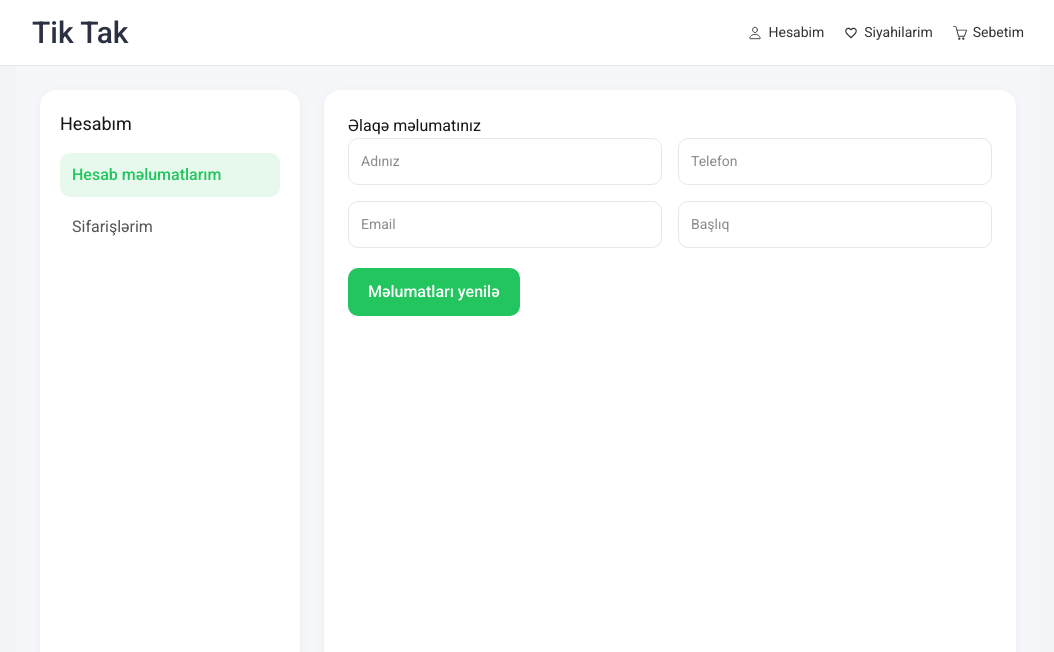
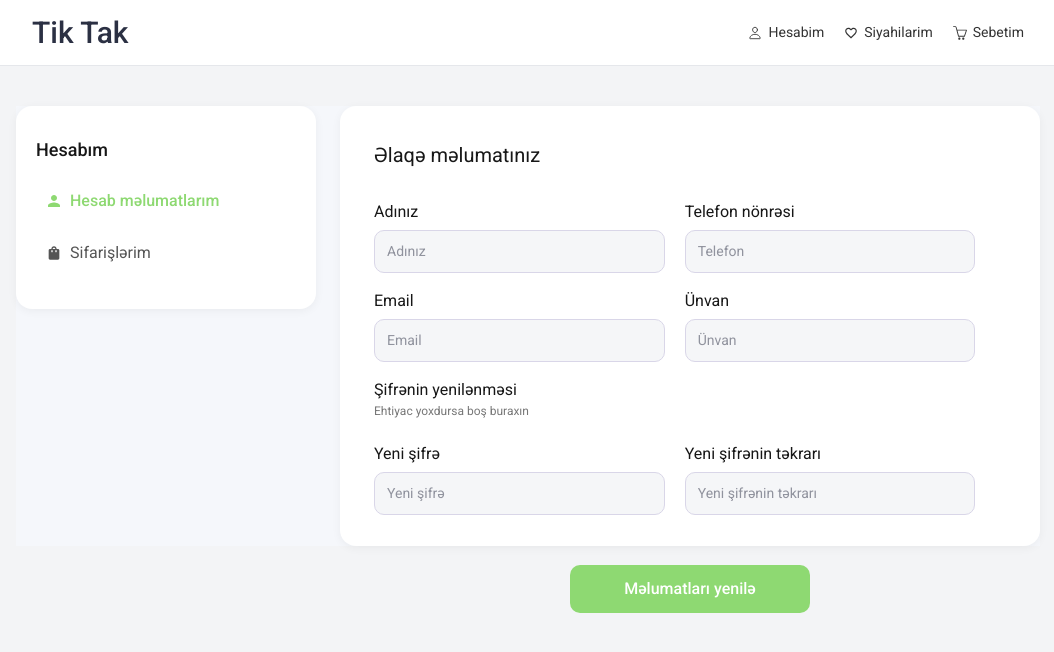
Before and after one commit to EsIbrahimli/tiktak-client, a Next.js app: page /account in a window 1280 px wide. Shown: the top 652 px of the page, without its empty margins (112-1166 px from the left). Built offline with nearby package versions, Linux system fonts and the light colour scheme; no server answers.

Commit message:
fixed some bugs for account page

```diff
--- a/src/app/account/AccountInfo.tsx
+++ b/src/app/account/AccountInfo.tsx
@@ -1,18 +1,41 @@
 "use client";
 
 import styles from "./account.module.css";
-import { useEffect, useState } from "react";
+import { useEffect, useRef, useState } from "react";
 import { useAccountStore } from "@/common/store/accountStore";
-import toast from "react-hot-toast";
+import { useAuthStore } from "@/common/store/authStore";
+import { toast } from "react-toastify";
+
+interface AccountForm {
+  name: string;
+  email: string;
+  phone: string;
+  adress: string;
+  password: string;
+  passwordConfirm: string;
+}
+
+type RequiredField = "name" | "email" | "phone" | "adress";
 
 export default function AccountInfo() {
   const { account, fetchAccount, updateAccountData } = useAccountStore();
+  const { login } = useAuthStore();
+  const errorTimerRef = useRef<ReturnType<typeof setTimeout> | null>(null);
+  const [errorFields, setErrorFields] = useState<Partial<Record<keyof AccountForm, boolean>>>({});
+  const [touched, setTouched] = useState<Record<RequiredField, boolean>>({
+    name: false,
+    email: false,
+    phone: false,
+    adress: false,
+  });
 
-  const [form, setForm] = useState({
+  const [form, setForm] = useState<AccountForm>({
     name: "",
     email: "",
     phone: "",
-    title: "",
+    adress: "",
+    password: "",
+    passwordConfirm: "",
   });
 
   useEffect(() => {
@@ -20,60 +43,163 @@ export default function AccountInfo() {
   }, [fetchAccount]);
 
   useEffect(() => {
-    if (account) {
-      setForm({
-        name: account.name || "",
-        email: account.email || "",
-        phone: account.phone || "",
-        title: account.title || "",
-      });
-    }
-  }, [account]);
+    return () => {
+      if (errorTimerRef.current) {
+        clearTimeout(errorTimerRef.current);
+      }
+    };
+  }, []);
+
+  const getVisibleValue = (field: RequiredField, accountValue: string): string => {
+    return touched[field] ? form[field] : form[field] || accountValue;
+  };
 
   const handleSubmit = async () => {
-    const success = await updateAccountData(form);
+    const resolvedName = getVisibleValue("name", account?.name || "").trim();
+    const resolvedEmail = getVisibleValue("email", account?.email || "").trim();
+    const resolvedPhone = getVisibleValue("phone", account?.phone ? String(account.phone) : "").trim();
+    const resolvedAdress = getVisibleValue("adress", account?.adress || "").trim();
+
+    const nextErrors: Partial<Record<keyof AccountForm, boolean>> = {};
+    if (!resolvedName) nextErrors.name = true;
+    if (!resolvedEmail) nextErrors.email = true;
+    if (!resolvedPhone) nextErrors.phone = true;
+    if (!resolvedAdress) nextErrors.adress = true;
+
+    if (Object.keys(nextErrors).length > 0) {
+      setErrorFields(nextErrors);
+      if (errorTimerRef.current) {
+        clearTimeout(errorTimerRef.current);
+      }
+      errorTimerRef.current = setTimeout(() => {
+        setErrorFields({});
+      }, 3000);
+      toast.error("Boş xanaları doldurun.");
+      return;
+    }
+
+    if (form.password && form.password !== form.passwordConfirm) {
+      toast.error("Şifrələr eyni deyil.");
+      return;
+    }
+
+    const payload = {
+      name: resolvedName,
+      email: resolvedEmail,
+      phone: resolvedPhone,
+      adress: resolvedAdress,
+      ...(form.password
+        ? {
+            password: form.password,
+            password_confirm: form.passwordConfirm,
+          }
+        : {}),
+    };
+
+    const success = await updateAccountData(payload);
 
     if (success) {
-      toast.success("Məlumatlarınız uğurla yeniləndi.", {
-        icon: "✅",
-      });
+      setForm((prev) => ({ ...prev, password: "", passwordConfirm: "" }));
+      if (form.password) {
+        try {
+          await login({ phone: resolvedPhone, password: form.password });
+          toast.success("Məlumatlar yeniləndi və yenidən giriş edildi.");
+        } catch {
+          toast.success("Məlumatlarınız uğurla yeniləndi.");
+          toast.error("Yenidən giriş alınmadı.");
+        }
+      } else {
+        toast.success("Məlumatlarınız uğurla yeniləndi.");
+      }
+      return;
     }
+
+    toast.error("Yeniləmə zamanı xəta baş verdi.");
   };
 
   return (
-    <div>
-      <h2>Əlaqə məlumatınız</h2>
-
-      <div className={styles.formGrid}>
+    <div className={styles.accountInfo}>
+      <h2 className={styles.title}>Əlaqə məlumatınız</h2>
+      <div className={styles.form}>
+        <div className={styles.formItem}>
+        <div className={styles.formName}>
+        <label>Adınız</label>
+        <input
+          className={`${styles.input} ${errorFields.name ? styles.inputError : ""}`}
+          value={getVisibleValue("name", account?.name || "")}
+          onChange={(e) => {
+            setTouched((prev) => ({ ...prev, name: true }));
+            setForm({ ...form, name: e.target.value });
+          }}
+          placeholder="Adınız"
+        />
+        </div>
+        <div className={styles.formPhone}>
+         <label htmlFor="">Telefon nönrəsi</label>
+        <input
+          className={`${styles.input} ${errorFields.phone ? styles.inputError : ""}`}
+          value={getVisibleValue("phone", account?.phone ? String(account.phone) : "")}
+          onChange={(e) => {
+            setTouched((prev) => ({ ...prev, phone: true }));
+            setForm({ ...form, phone: e.target.value });
+          }}
+          placeholder="Telefon"
+        />
+         </div>
+          </div>
+          <div className={styles.formItem}>
+         <div className={styles.formEmail}>
+          <label htmlFor="">Email</label>
+        <input
+          className={`${styles.input} ${errorFields.email ? styles.inputError : ""}`}
+          value={getVisibleValue("email", account?.email || "")}
+          onChange={(e) => {
+            setTouched((prev) => ({ ...prev, email: true }));
+            setForm({ ...form, email: e.target.value });
+          }}
+          placeholder="Email"
+        />
+        </div>
+        <div className={styles.formAdress}>
+          <label htmlFor="">Ünvan</label>
+          <input
+            className={`${styles.input} ${errorFields.adress ? styles.inputError : ""}`}
+            value={getVisibleValue("adress", account?.adress || "")}
+            onChange={(e) => {
+              setTouched((prev) => ({ ...prev, adress: true }));
+              setForm({ ...form, adress: e.target.value });
+            }}
+            placeholder="Ünvan"
+          />
+        </div>
+        </div>
+        <div  className={styles.passwordSection}>
+          <h1>Şifrənin yenilənməsi</h1>
+          <h2>Ehtiyac yoxdursa boş buraxın</h2>
+        </div>
+        <div className={styles.formItem}>
+        <div className={styles.formPassword}>
+        <label htmlFor="">Yeni şifrə</label>
         <input
           className={styles.input}
-          value={form.name}
-          onChange={(e) => setForm({ ...form, name: e.target.value })}
-          placeholder="Adınız"
+          type="password"
+          value={form.password || ""}
+          onChange={(e) => setForm({ ...form, password: e.target.value })}
+          placeholder="Yeni şifrə"
         />
-
+        </div>
+         <div className={styles.formPasswordConfirm}>
+         <label htmlFor="">Yeni şifrənin təkrarı</label>
         <input
           className={styles.input}
-          value={form.phone}
-          onChange={(e) => setForm({ ...form, phone: e.target.value })}
-          placeholder="Telefon"
+          type="password"
+          value={form.passwordConfirm || ""}
+          onChange={(e) => setForm({ ...form, passwordConfirm: e.target.value })}
+          placeholder="Yeni şifrənin təkrarı"
         />
-
-        <input
-          className={styles.input}
-          value={form.email}
-          onChange={(e) => setForm({ ...form, email: e.target.value })}
-          placeholder="Email"
-        />
-
-        <input
-          className={styles.input}
-          value={form.title}
-          onChange={(e) => setForm({ ...form, title: e.target.value })}
-          placeholder="Başlıq"
-        />
+        </div>
+        </div>
       </div>
-
       <button className={styles.button} onClick={handleSubmit}>
         Məlumatları yenilə
       </button>
--- a/src/app/account/account.module.css
+++ b/src/app/account/account.module.css
@@ -2,28 +2,35 @@
 .wrapper {
   display: flex;
   gap: 24px;
-  padding: 24px;
+  margin: 40px 0px 0px 0px;
   background: #f5f7fb;
-  min-height: 100vh;
+  height: 60%;
 }
 
 /* sidebar */
 .sidebar {
-  width: 260px;
+  height: 46%;
+  width: 300px;
   background: #fff;
   border-radius: 16px;
-  padding: 20px;
-  box-shadow: 0 2px 10px rgba(0,0,0,0.05);
+  padding: 30px 20px;
+  box-shadow: 0 2px 10px rgba(0, 0, 0, 0.05);
 }
 
 .sidebar h3 {
   margin-bottom: 16px;
   font-size: 18px;
+  font-weight: 500;
+}
+
+.sidebar a {
+  display: flex;
+  align-items: center;
 }
 
 .menuItem {
   display: block;
-  padding: 10px 12px;
+  padding: 10px 10px;
   border-radius: 10px;
   color: #555;
   text-decoration: none;
@@ -32,12 +39,11 @@
 }
 
 .menuItem:hover {
-  background: #f0f4ff;
+  background-color: #f3f4f6;
 }
 
 .active {
-  background: #e6f9ec;
-  color: #22c55e;
+  color: #8ed972;
   font-weight: 500;
 }
 
@@ -47,33 +53,98 @@
   background: #fff;
   border-radius: 16px;
   padding: 24px;
-  box-shadow: 0 2px 10px rgba(0,0,0,0.05);
+  box-shadow: 0 2px 10px rgba(0, 0, 0, 0.05);
 }
 
 /* form */
-.formGrid {
-  display: grid;
-  grid-template-columns: 1fr 1fr;
+.accountInfo {
+  display: flex;
+  flex-direction: column;
+  padding: 10px;
+}
+
+.form {
+  display: flex;
+  flex-direction: column;
   gap: 16px;
+  margin: 30px 0px;
+}
+
+.formItem {
+  display: flex;
+  gap: 20px;
+}
+
+.title {
+  font-size: 20px;
 }
 
 .input {
   width: 100%;
-  padding: 12px;
+  padding: 10px 12px;
   border-radius: 10px;
   border: 1px solid #e5e7eb;
   outline: none;
   font-size: 14px;
+  border: 1px solid #d9d6e8;
+  transition: border-color 0.2s;
+  box-sizing: border-box;
+  background-color: #f5f6f8  !important;
+  color: #2B3043;
+  -webkit-appearance: none;
+  appearance: none;
+}
+
+.input:focus {
+  border-color: #92D871;
+  background-color: #f5f6f8 !important;
+}
+
+.input:-webkit-autofill,
+.input:-webkit-autofill:hover,
+.input:-webkit-autofill:focus,
+.input:-webkit-autofill:active {
+  -webkit-text-fill-color: #2B3043 !important;
+  -webkit-box-shadow: 0 0 0 1000px  #f5f6f8 inset !important;
+  box-shadow: 0 0 0 1000px  #f5f6f8 inset !important;
+  background-color:  #f5f6f8 !important;
+}
+
+.formName,
+.formEmail,
+.formAdress,
+.formPhone,
+.formPassword,
+.formPasswordConfirm {
+  width: 46%;
+  display: flex;
+  flex-direction: column;
+  gap: 6px;
 }
 
 .input:focus {
   border-color: #22c55e;
 }
 
-/* button */
+.inputError,
+.inputError:focus {
+  border-color: #ef4444 !important;
+}
+
+.passwordSection {
+  margin-bottom: 6px;
+}
+
+.passwordSection h2 {
+  font-size: 12px;
+  color: #777;
+}
+
 .button {
+  width: 240px;
+  margin: 0 auto;
   margin-top: 20px;
-  background: #22c55e;
+  background: #8ed972;
   color: #fff;
   border: none;
   padding: 12px 20px;
@@ -84,21 +155,44 @@
 }
 
 .button:hover {
-  background: #16a34a;
+  background: #8ed972cc;
 }
 
 /* table */
+.orders{
+  padding: 10px;
+}
+
+.orders h2 {
+  font-size: 20px;
+  margin-bottom: 20px;
+}
+
 .table {
   width: 100%;
   border-collapse: collapse;
   margin-top: 20px;
 }
 
+.table tr{
+  padding: 10px;
+  border-radius: 10px;
+}
+
 .table th {
   text-align: left;
   font-size: 14px;
   color: #777;
-  padding-bottom: 10px;
+  background-color: #f3f4f6;
+  padding: 10px 14px;
+}
+
+.table thead th:first-child {
+  border-top-left-radius: 10px;
+}
+
+.table thead th:last-child {
+  border-top-right-radius: 10px;
 }
 
 .table td {
--- a/src/app/account/page.tsx
+++ b/src/app/account/page.tsx
@@ -1,5 +1,6 @@
 "use client";
-
+import { IoMdPerson } from "react-icons/io";
+import { MdShoppingBag } from "react-icons/md";
 import { useSearchParams } from "next/navigation";
 import styles from "./account.module.css";
 import AccountInfo from "./AccountInfo";
@@ -11,30 +12,25 @@ export default function AccountPage() {
 
   return (
     <div className={styles.wrapper}>
-      {/* Sidebar */}
       <div className={styles.sidebar}>
         <h3>Hesabım</h3>
-
         <a
           href="/account"
-          className={`${styles.menuItem} ${
-            !section ? styles.active : ""
-          }`}
+          className={`${styles.menuItem} ${!section ? styles.active : ""
+            }`}
         >
+          <IoMdPerson style={{ marginRight: 8 }} />
           Hesab məlumatlarım
         </a>
-
         <a
           href="/account?section=orders"
-          className={`${styles.menuItem} ${
-            section === "orders" ? styles.active : ""
-          }`}
+          className={`${styles.menuItem} ${section === "orders" ? styles.active : ""
+            }`}
         >
+          <MdShoppingBag style={{ marginRight: 8 }} />
           Sifarişlərim
         </a>
       </div>
-
-      {/* Content */}
       <div className={styles.content}>
         {section === "orders" ? <OrdersPage /> : <AccountInfo />}
       </div>
--- a/src/app/landingPage/landingPage.module.css
+++ b/src/app/landingPage/landingPage.module.css
@@ -277,7 +277,7 @@
 
 .subscribe button {
   font-size: 14px;
-  background: #57a632;
+  background: #19793b;
   color: #fff;
   border: none;
   padding: 6px 12px;
@@ -304,7 +304,7 @@
 }
 
 .social a {
-  color: #57a632;
+  color: #19793b;
   display: flex;
   align-items: center;
   transition: all 0.2s ease, transform 0.2s ease;
--- a/src/common/store/accountStore.ts
+++ b/src/common/store/accountStore.ts
@@ -1,5 +1,5 @@
 import { create } from "zustand";
-import { getAccount, updateAccount, Account } from "@/services/authApi";
+import { getAccount, updateAccount, Account} from "@/services/authApi";
 
 interface AccountState {
   account: Account | null;
@@ -9,19 +9,6 @@ interface AccountState {
   updateAccountData: (data: Partial<Account>) => Promise<boolean>;
 }
 
-const normalizeAccount = (res: unknown): Account | null => {
-  if (!res || typeof res !== "object") return null;
-
-  const r = res as Record<string, any>;
-
-  if (r.id) return r;
-  if (r.data?.id) return r.data;
-  if (r.user?.id) return r.user;
-  if (r.data?.user?.id) return r.data.user;
-
-  return null;
-};
-
 export const useAccountStore = create<AccountState>((set) => ({
   account: null,
   loading: false,
@@ -29,9 +16,8 @@ export const useAccountStore = create<AccountState>((set) => ({
   fetchAccount: async () => {
     set({ loading: true });
     try {
-      const res = await getAccount();
-      const data = normalizeAccount(res);
-      set({ account: data });
+      const account = await getAccount();
+      set({ account });
     } catch (err) {
       console.error("Fetch account error:", err);
     } finally {
@@ -42,13 +28,9 @@ export const useAccountStore = create<AccountState>((set) => ({
   updateAccountData: async (formData) => {
     set({ loading: true });
     try {
-      const res = await updateAccount(formData);
-      const data = normalizeAccount(res);
-      if (data) {
-        set({ account: data });
-        return true;
-      }
-      return false;
+      const account = await updateAccount(formData);
+      set({ account });
+      return true;
     } catch (err) {
       console.error("Update account error:", err);
       return false;
--- a/src/services/axiosInstance.ts
+++ b/src/services/axiosInstance.ts
@@ -1,7 +1,7 @@
 import axios from "axios";
 
 export const axiosInstance = axios.create({
-  baseURL: "https://api.sarkhanrahimli.dev/api",
+  baseURL: "https://api.sarkhanrahimli.dev/api/tiktak",
   headers: {
     "Content-Type": "application/json",
   },
```
Also changed, not shown: src/app/account/orders/page.tsx (+16 -7 lines), src/services/authApi.ts (+116 -51 lines), src/services/orderApi.ts (+21 -7 lines).
